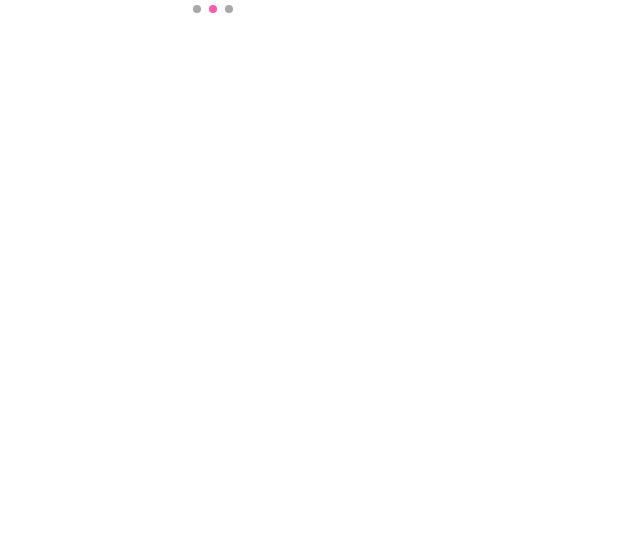
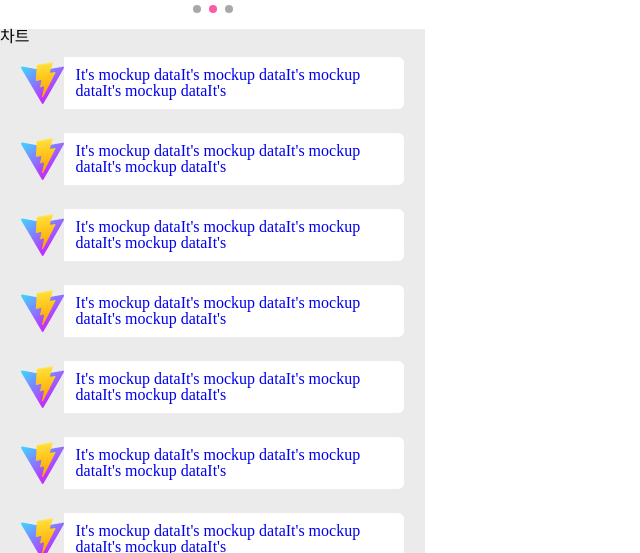
Before and after one commit to khil94/hanteo-contents-view, a React (Vite) app: page / in a window 1280 px wide. Shown: the part 247-800 px from the top of the page, without its empty margins (0-640 px from the left). Built offline with nearby package versions, Linux system fonts and the light colour scheme.

Commit message:
[feat] : ContentListSection 목업제작

```diff
--- /dev/null
+++ b/src/Components/Content.scss
@@ -0,0 +1,24 @@
+@use "../style/common" as common;
+@import "../style/variables";
+.content_wrapper {
+  width: 100%;
+  padding: 12px 5%;
+  .content {
+    width: 100%;
+    text-decoration: none;
+    @include common.flex-center("row");
+
+    img {
+      border-radius: 6px;
+    }
+    .content_title {
+      width: 100%;
+      height: 52px;
+      padding: 0 12px;
+      background-color: white;
+      border-top-right-radius: 6px;
+      border-bottom-right-radius: 6px;
+      @include common.flex-center();
+    }
+  }
+}
--- /dev/null
+++ b/src/Components/Content.tsx
@@ -0,0 +1,13 @@
+import { IMockupData } from "../types/types";
+import "./Content.scss";
+
+export default function Content(data: IMockupData) {
+  return (
+    <div className="content_wrapper">
+      <a className="content" href={data.url}>
+        <img width={48} src={data.thumbnailUrl} />
+        <div className="content_title">{data.title}</div>
+      </a>
+    </div>
+  );
+}
--- /dev/null
+++ b/src/Constants/Mockup.ts
@@ -0,0 +1,7 @@
+import { IMockupData } from "../types/types";
+
+export const MOCKUP_LIST: ReadonlyArray<IMockupData> = new Array(50).fill({
+  url: "http://www.naver.com",
+  thumbnailUrl: "/vite.svg",
+  title: "It's mockup dataIt's mockup dataIt's mockup dataIt's mockup dataIt's",
+});
--- /dev/null
+++ b/src/Section/ContentListSection.scss
@@ -0,0 +1,9 @@
+@use "../style/common" as common;
+@import "../style/variables";
+.content_list_section_wrapper {
+  background-color: $default-border-color;
+  height: 100%;
+  .content_list_wrapper {
+    @include common.flex-center();
+  }
+}
--- a/src/Section/ContentListSection.tsx
+++ b/src/Section/ContentListSection.tsx
@@ -1,3 +1,28 @@
+import { useRef } from "react";
+import { useDispatch, useSelector } from "react-redux";
+import Content from "../Components/Content";
+import { CATEGORIES } from "../Constants/Enum";
+import { MOCKUP_LIST } from "../Constants/Mockup";
+import { RootState, selector } from "../Store/CategoryStore";
+import "./ContentListSection.scss";
+
 export default function ContentListSection() {
-  return <></>;
+  const currPage = useRef(0);
+
+  const category = useSelector((state: RootState) => state.category.value);
+  const dispatch = useDispatch();
+
+  function categoryHandler(idx: number) {
+    dispatch(selector(idx));
+  }
+  return (
+    <div className="content_list_section_wrapper">
+      {CATEGORIES[category].name}
+      <div className="content_list_wrapper">
+        {MOCKUP_LIST.map((v) => {
+          return <Content {...v} />;
+        })}
+      </div>
+    </div>
+  );
 }
--- a/src/types/types.ts
+++ b/src/types/types.ts
@@ -8,3 +8,9 @@ export interface IBanner {
   imgUrl: string;
   isInProgress: boolean;
 }
+
+export interface IMockupData {
+  url: string;
+  thumbnailUrl: string;
+  title: string;
+}
```
